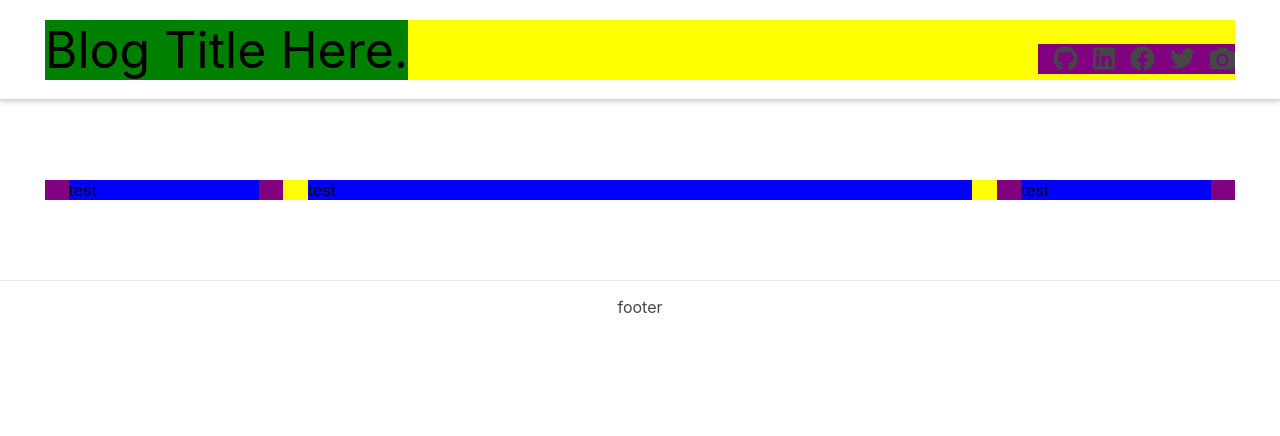
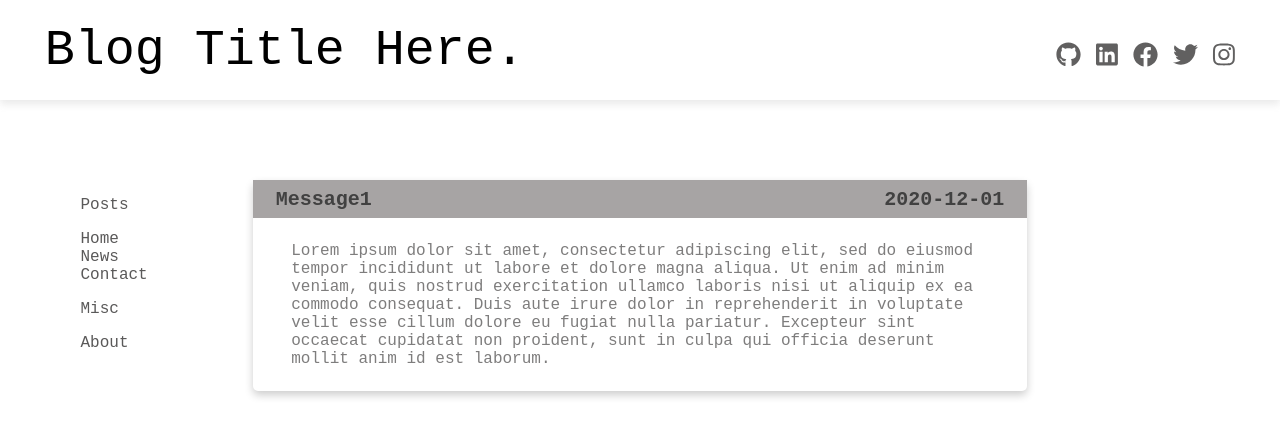
Before and after one commit to ebrinz/next-lander, a Next.js app: page / in a window 1280 px wide. Shown: the top 436 px of the page. Built offline with nearby package versions, Linux system fonts and the light colour scheme.

Commit message:
Fix css layout

```diff
--- a/pages/index.js
+++ b/pages/index.js
@@ -1,8 +1,8 @@
 import Head from 'next/head'
 import styles from '../styles/Home.module.css'
 
-import { faGithub, faLinkedin, faFacebook, faTwitter} from '@fortawesome/free-brands-svg-icons'
-import { faCamera, faBars } from '@fortawesome/free-solid-svg-icons'
+import { faGithub, faLinkedin, faFacebook, faTwitter, faInstagram} from '@fortawesome/free-brands-svg-icons'
+import { faBars } from '@fortawesome/free-solid-svg-icons'
 import { FontAwesomeIcon } from '@fortawesome/react-fontawesome'
 
 export default function Home() {
@@ -23,7 +23,7 @@ export default function Home() {
             <a className={styles.topbarNavItem}><FontAwesomeIcon icon={faLinkedin} /></a>
             <a className={styles.topbarNavItem}><FontAwesomeIcon icon={faFacebook} /></a>
             <a className={styles.topbarNavItem}><FontAwesomeIcon icon={faTwitter} /></a>
-            <a className={styles.topbarNavItem}><FontAwesomeIcon icon={faCamera} /></a>
+            <a className={styles.topbarNavItem}><FontAwesomeIcon icon={faInstagram} /></a>
             <a className={styles.topbarNavBurger}><FontAwesomeIcon icon={faBars} /></a>
           </div>
         </div>
@@ -32,21 +32,38 @@ export default function Home() {
       <main className={styles.main}>
         <div className={styles.mainContainer}>
           <div className={styles.margin}>
-            <div className={styles.marginContainer}>test</div>
+            <div className={styles.marginContainer}>
+              <ul className={styles.menu}>
+                <p>Posts</p>
+                <li><a href="default.asp">Home</a></li>
+                <li><a href="news.asp">News</a></li>
+                <li><a href="contact.asp">Contact</a></li>
+                <p>Misc</p>
+                <li><a href="about.asp">About</a></li>
+              </ul>
+            </div>
           </div>
           <div className={styles.content}>
-            <div className={styles.contentContainer}>test</div>
+            <div className={styles.contentContainer}>
+                <div className={styles.contentCard}>
+                  <div className={styles.contentCardHeader}>
+                    <a>Message1</a>
+                    <a>2020-12-01</a>
+                  </div>
+                  <div className={styles.contentCardContainer}>
+                  Lorem ipsum dolor sit amet, consectetur adipiscing elit, sed do eiusmod tempor incididunt ut labore et dolore magna aliqua. Ut enim ad minim veniam, quis nostrud exercitation ullamco laboris nisi ut aliquip ex ea commodo consequat. Duis aute irure dolor in reprehenderit in voluptate velit esse cillum dolore eu fugiat nulla pariatur. Excepteur sint occaecat cupidatat non proident, sunt in culpa qui officia deserunt mollit anim id est laborum.
+                  </div>
+                </div>
+            </div>
           </div>
           <div className={styles.margin}>
-            <div className={styles.marginContainer}>test</div>
+            <div className={styles.marginContainer}></div>
           </div>
         </div>
       </main>
 
       <footer className={styles.footer}>
-        <a>
-          footer
-        </a>
+        <a></a>
       </footer>
     </div>
   )
--- a/styles/Home.module.css
+++ b/styles/Home.module.css
@@ -3,6 +3,7 @@
   /* padding: 0 0.5rem; */
   display: flex;
   flex-direction: column;
+  font-family: "Courier New", Courier, monospace;
   /* justify-content: center; */
   /* align-items: center; */
 }
@@ -15,12 +16,11 @@
   align-items: center;
   width: 100%;
   height: 2em;
-  font-family: -apple-system, BlinkMacSystemFont, Segoe UI, Roboto, Oxygen,
-  Ubuntu, Cantarell, Fira Sans, Droid Sans, Helvetica Neue, sans-serif;
+  font-family: "Courier New", Courier, monospace;
   font-size: 50px;
   background-color: inherit;
-  border-bottom: 1px solid lightgrey;
-  box-shadow: 0px 2px 5px lightgrey;
+  border-bottom: 1px solid 0;
+  box-shadow: 0 4px 8px 0 rgba(145, 144, 144, 0.2);
 }
 
 .topbarContainer {
@@ -29,24 +29,30 @@
   justify-content: space-between;
   align-items: baseline;
   width: 93%;
-  background-color: yellow;
+  /* background-color: yellow; */
 }
 
 .topbarTitle {
-  background-color: green;
+  font-family: "Courier New", Courier, monospace;
+  /* background-color: green; */
 }
 
 .topbarNav {
   display: flex;
   justify-content: flex-end;
   font-size: 25px;
-  color: rgb(70, 70, 70);
-  background-color: purple;
+  color: rgb(20, 20, 20);
+  /* background-color: purple; */
 }
 
 .topbarNavItem {
   margin-left: .6em;
   display: block;
+  color: rgb(97, 96, 96);
+}
+
+.topbarNavItem:hover {
+  color: black;
 }
 
 @media only screen and (max-width: 768px) {
@@ -57,6 +63,11 @@
 
 .topbarNavBurger {
   display: none;
+  color: rgb(63, 62, 62);
+}
+
+.topbarNavBurger:hover {
+  color: black;
 }
 
 @media only screen and (max-width: 768px) {
@@ -79,15 +90,16 @@
   flex-direction: row;
   justify-content: space-between;
   width: 93%;
-  background-color: yellow;
+  /* background-color: yellow; */
 }
 
 .margin {
-  width: 20%;
+  width: 15%;
   display: flex;
   flex-direction: column;
   align-items: center;
-  background-color: purple;
+  color: rgb(90, 89, 89);
+  /* background-color: purple; */
 }
 
 @media only screen and (max-width: 768px) {
@@ -97,18 +109,23 @@
 }
 
 .marginContainer {
-  width: 80%;
+  width: 60%;
   justify-content: center;
-  background-color: blue;
+  /* background-color: blue; */
+}
+
+.menu {
+  list-style-type: none;
+  margin: 0;
+  padding: 0;
 }
 
 .content {
-  width: 60%;
+  width: 70%;
   display: flex;
   flex-direction: column;
-  justify-content: center;
   align-items: center;
-  background-color: yellow;
+  /* background-color: yellow; */
 }
 
 @media only screen and (max-width: 768px) {
@@ -120,16 +137,46 @@
 .contentContainer {
   width: 93%;
   justify-content: center;
-  background-color: blue;
+  /* background-color: blue; */
+}
+
+.contentCard {
+  box-shadow: 0 4px 8px 0 rgba(0,0,0,0.2);
+  border-radius: 5px;
+  transition: 0.3s;
+  color: rgb(126, 125, 125);
+}
+
+.contentCard:hover {
+  box-shadow: 0 8px 16px 0 rgba(0,0,0,0.2);
+}
+
+.contentCardHeader {
+  display: flex;
+  justify-content: space-between;
+  align-items: center;
+  background-color: rgb(167, 164, 164);
+  padding: 1% 3% 1% 3%;
+  font-size: 20px;
+  color: rgb(65, 65, 65);
+  font-weight: bold;
+}
+
+.contentCardContainer {
+  padding: 3% 5% 3% 5%;
 }
 
 .footer {
   width: 100%;
-  height: 10px;
-  border-top: 1px solid #eaeaea;
+  height: 12%;
+  /* margin-top: -50px; */
   padding-top: 2%;
+  border-top: 1px solid rgba(221, 221, 221, 0.2);
+  position:absolute;
+  bottom:0;
   display: flex;
   justify-content: center;
   align-items: center;
   color: rgb(70, 70, 70);
+  background-color: rgb(252, 252, 252);
 }
```
